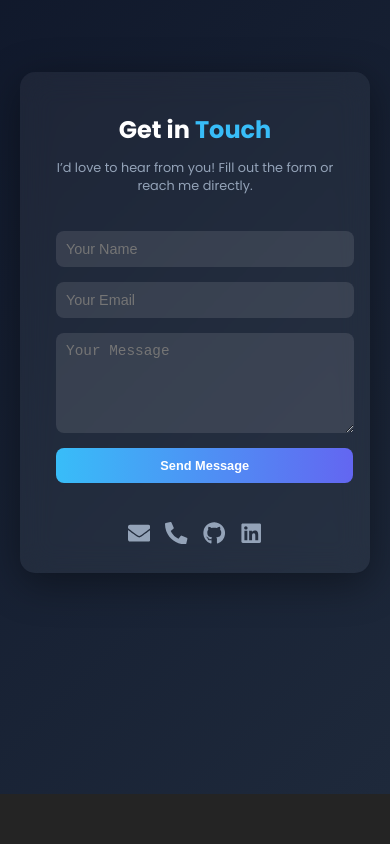
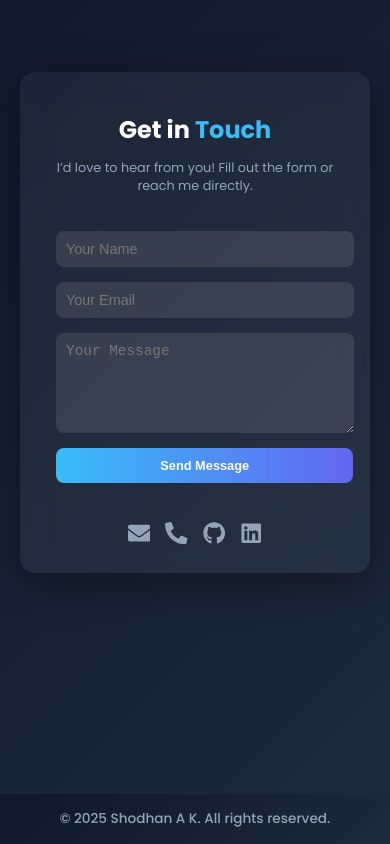
Before and after one commit to shodhan07/PortfolioReact, a React (Vite) app: page / in a window 390 px wide. Shown: the part 7147-7991 px from the top of the page. Before the commit the page ends 7941 px from the top, so only its background shows below. Built offline with nearby package versions, Linux system fonts and the light colour scheme.

Commit message:
Added footer

```diff
--- a/src/App.css
+++ b/src/App.css
@@ -88,7 +88,7 @@ html {
   }
 
   .HeaderforP {
-    position: sticky;
+    position: sticky !important;
   }
 
   .HeaderforP h1 {
--- a/src/App.jsx
+++ b/src/App.jsx
@@ -6,6 +6,7 @@ import Skills from './components/Skills';
 import Contact from './components/Contact';
 import Projects from './components/Projects';
 import Achievements from './components/Achievements';
+import Footer from './components/Footer';
 
 function App() {
   const [scrolled, setScrolled] = useState(false);
@@ -81,6 +82,9 @@ function App() {
       <section id="contact" className="section">
         <Contact />
       </section>
+      <section id="footer" className="section">
+        <Footer />
+      </section>
     </>
   );
 }
--- /dev/null
+++ b/src/components/Footer.css
@@ -0,0 +1,28 @@
+.footer {
+  background: linear-gradient(135deg, #0f172a, #1e293b);
+  color: #e2e8f0;
+  text-align: center;
+  padding: 20px;
+  font-size: 0.95rem;
+  font-weight: 500;
+  backdrop-filter: blur(12px);
+
+}
+
+.footer p {
+  margin: 0;
+  color: #94a3b8;
+}
+
+.footer p:hover {
+  color: #38bdf8; /* subtle hover effect */
+  transition: 0.3s;
+}
+
+/* 📱 Mobile adjustments */
+@media (max-width: 600px) {
+  .footer {
+    font-size: 0.85rem;
+    padding: 15px;
+  }
+}
--- /dev/null
+++ b/src/components/Footer.jsx
@@ -0,0 +1,12 @@
+import React from "react";
+import "./Footer.css";
+
+const Footer = () => {
+  return (
+    <footer className="footer">
+      <p>© 2025 Shodhan A K. All rights reserved.</p>
+    </footer>
+  );
+};
+
+export default Footer;
```
